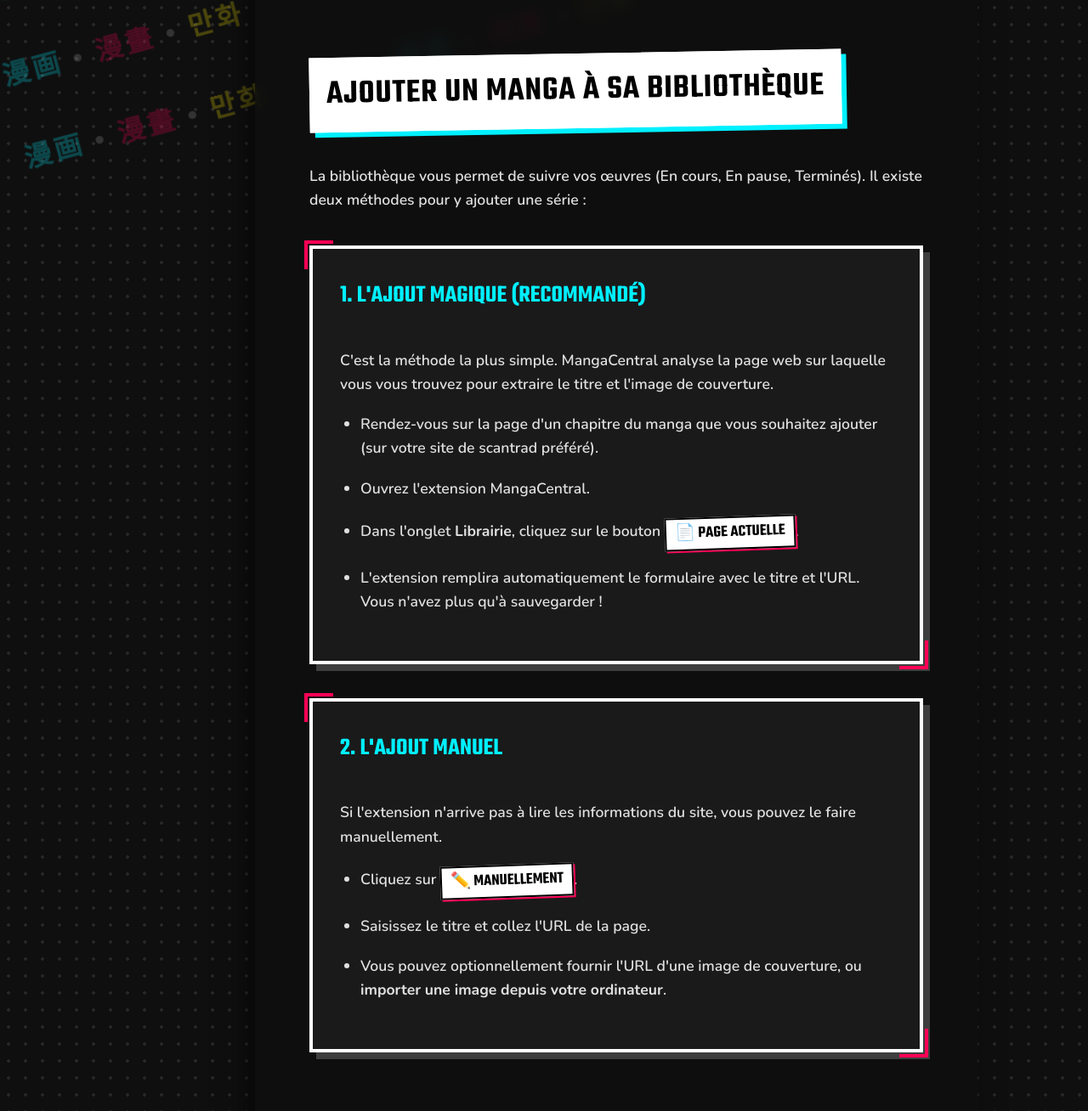
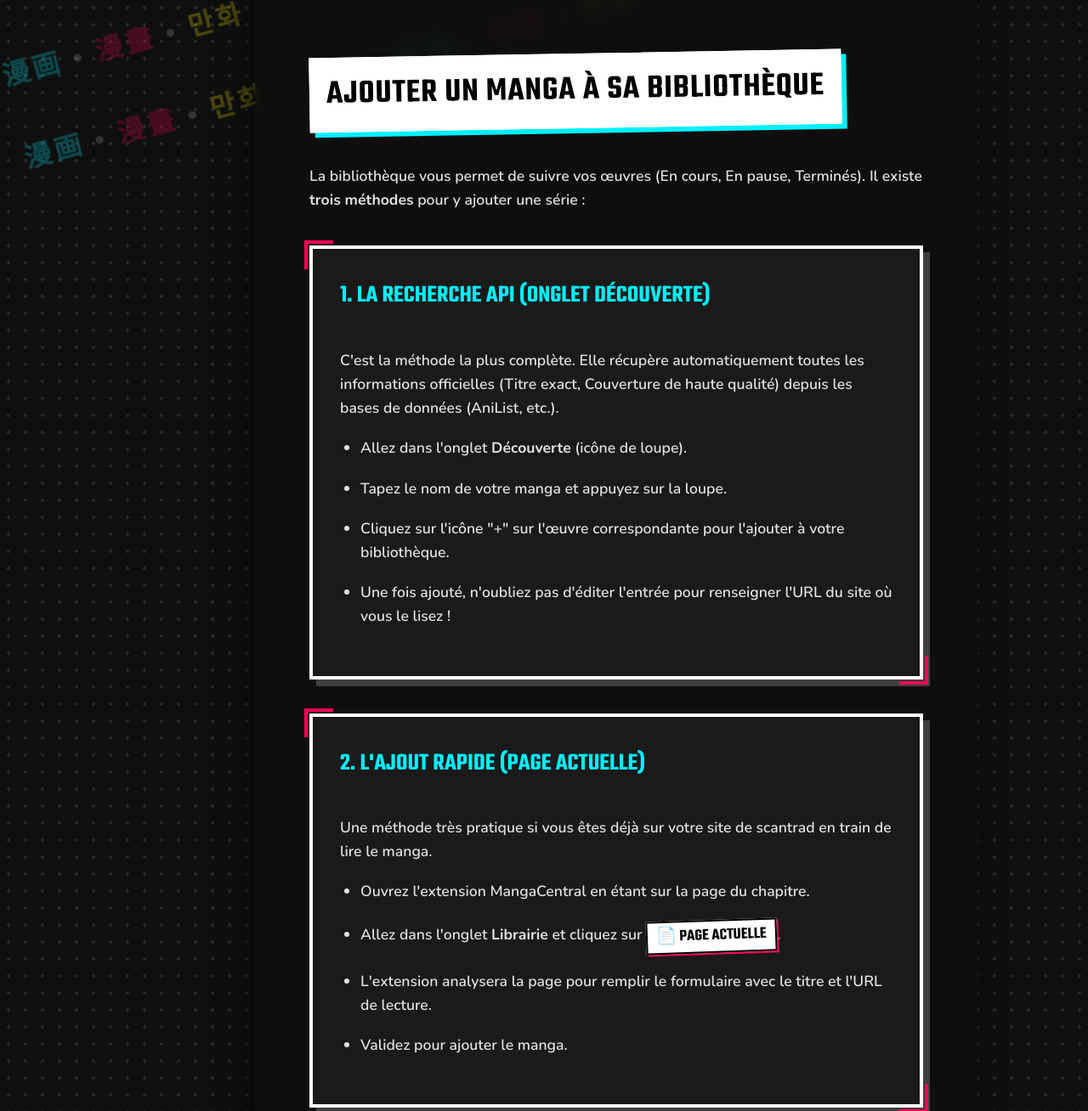
Before and after one commit to diaganaseydi011-prog/manga-central, a browser extension: page docs/index.html in a window 1280 px wide. Shown: the part 1141-2449 px from the top of the page at 85% size. Drawn offline with nearby package versions, Linux system fonts and the light colour scheme.

Commit message:
docs: mise a jour des 3 methodes d'ajout de manga

```diff
--- a/docs/index.html
+++ b/docs/index.html
@@ -411,25 +411,36 @@
       </ol>
 
       <h2 id="ajouter-manga">Ajouter un manga à sa bibliothèque</h2>
-      <p>La bibliothèque vous permet de suivre vos œuvres (En cours, En pause, Terminés). Il existe deux méthodes pour y ajouter une série :</p>
+      <p>La bibliothèque vous permet de suivre vos œuvres (En cours, En pause, Terminés). Il existe <strong>trois méthodes</strong> pour y ajouter une série :</p>
 
       <div class="card">
-        <h4>1. L'ajout Magique (Recommandé)</h4>
-        <p>C'est la méthode la plus simple. MangaCentral analyse la page web sur laquelle vous vous trouvez pour extraire le titre et l'image de couverture.</p>
+        <h4>1. La Recherche API (Onglet Découverte)</h4>
+        <p>C'est la méthode la plus complète. Elle récupère automatiquement toutes les informations officielles (Titre exact, Couverture de haute qualité) depuis les bases de données (AniList, etc.).</p>
         <ul>
-          <li>Rendez-vous sur la page d'un chapitre du manga que vous souhaitez ajouter (sur votre site de scantrad préféré).</li>
-          <li>Ouvrez l'extension MangaCentral.</li>
-          <li>Dans l'onglet <strong>Librairie</strong>, cliquez sur le bouton <span class="btn-inline">📄 Page actuelle</span>.</li>
-          <li>L'extension remplira automatiquement le formulaire avec le titre et l'URL. Vous n'avez plus qu'à sauvegarder !</li>
+          <li>Allez dans l'onglet <strong>Découverte</strong> (icône de loupe).</li>
+          <li>Tapez le nom de votre manga et appuyez sur la loupe.</li>
+          <li>Cliquez sur l'icône "+" sur l'œuvre correspondante pour l'ajouter à votre bibliothèque.</li>
+          <li>Une fois ajouté, n'oubliez pas d'éditer l'entrée pour renseigner l'URL du site où vous le lisez !</li>
         </ul>
       </div>
 
       <div class="card">
-        <h4>2. L'ajout Manuel</h4>
-        <p>Si l'extension n'arrive pas à lire les informations du site, vous pouvez le faire manuellement.</p>
+        <h4>2. L'ajout Rapide (Page Actuelle)</h4>
+        <p>Une méthode très pratique si vous êtes déjà sur votre site de scantrad en train de lire le manga.</p>
         <ul>
-          <li>Cliquez sur <span class="btn-inline">✏️ Manuellement</span>.</li>
-          <li>Saisissez le titre et collez l'URL de la page.</li>
+          <li>Ouvrez l'extension MangaCentral en étant sur la page du chapitre.</li>
+          <li>Allez dans l'onglet <strong>Librairie</strong> et cliquez sur <span class="btn-inline">📄 Page actuelle</span>.</li>
+          <li>L'extension analysera la page pour remplir le formulaire avec le titre et l'URL de lecture.</li>
+          <li>Validez pour ajouter le manga.</li>
+        </ul>
+      </div>
+
+      <div class="card">
+        <h4>3. L'ajout Manuel</h4>
+        <p>Si l'extension n'arrive pas à trouver l'œuvre ou si vous lisez sur un site très spécifique.</p>
+        <ul>
+          <li>Dans l'onglet <strong>Librairie</strong>, cliquez sur <span class="btn-inline">✏️ Manuellement</span>.</li>
+          <li>Saisissez vous-même le titre et collez l'URL de la page de lecture.</li>
           <li>Vous pouvez optionnellement fournir l'URL d'une image de couverture, ou <strong>importer une image depuis votre ordinateur</strong>.</li>
         </ul>
       </div>
```
